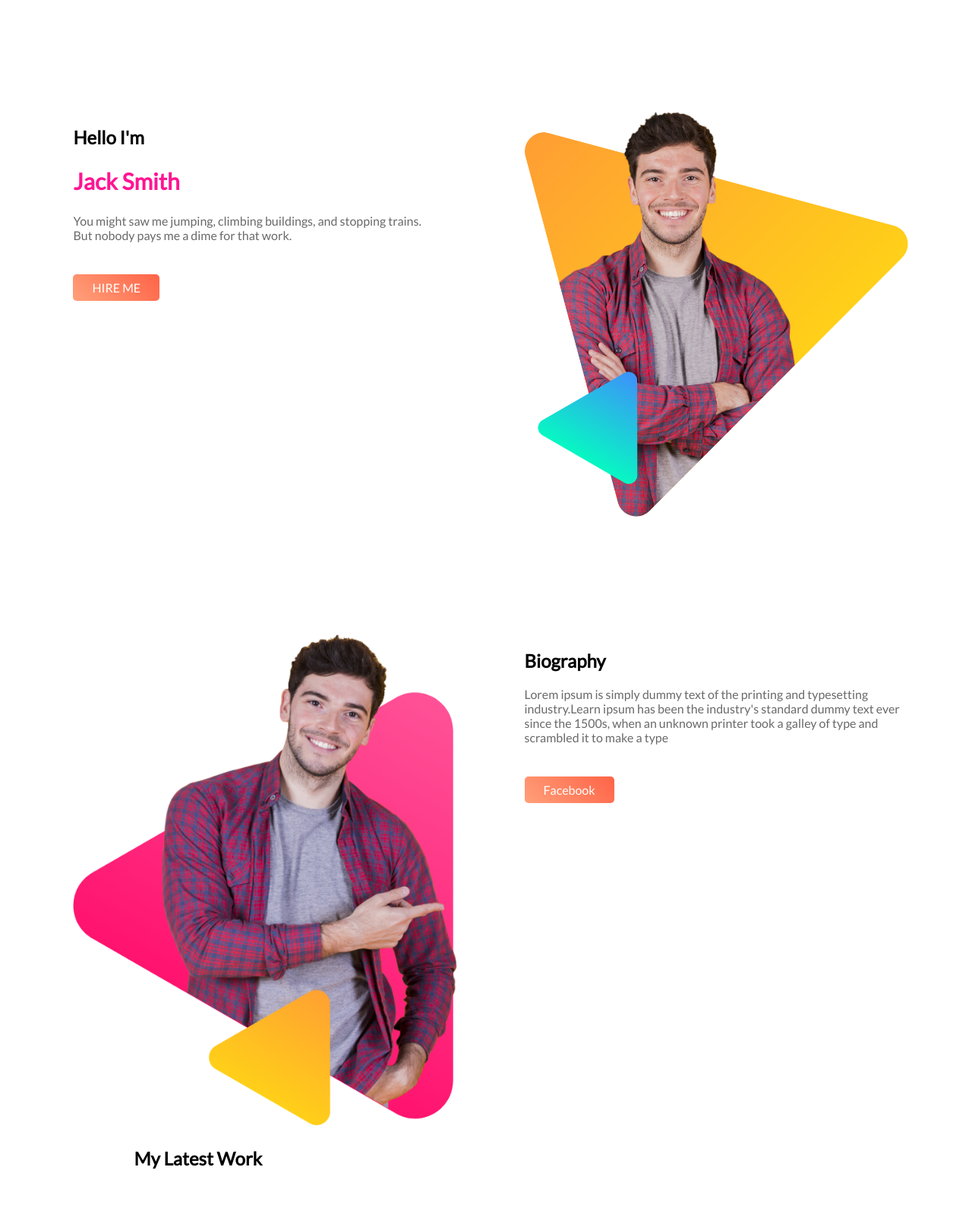
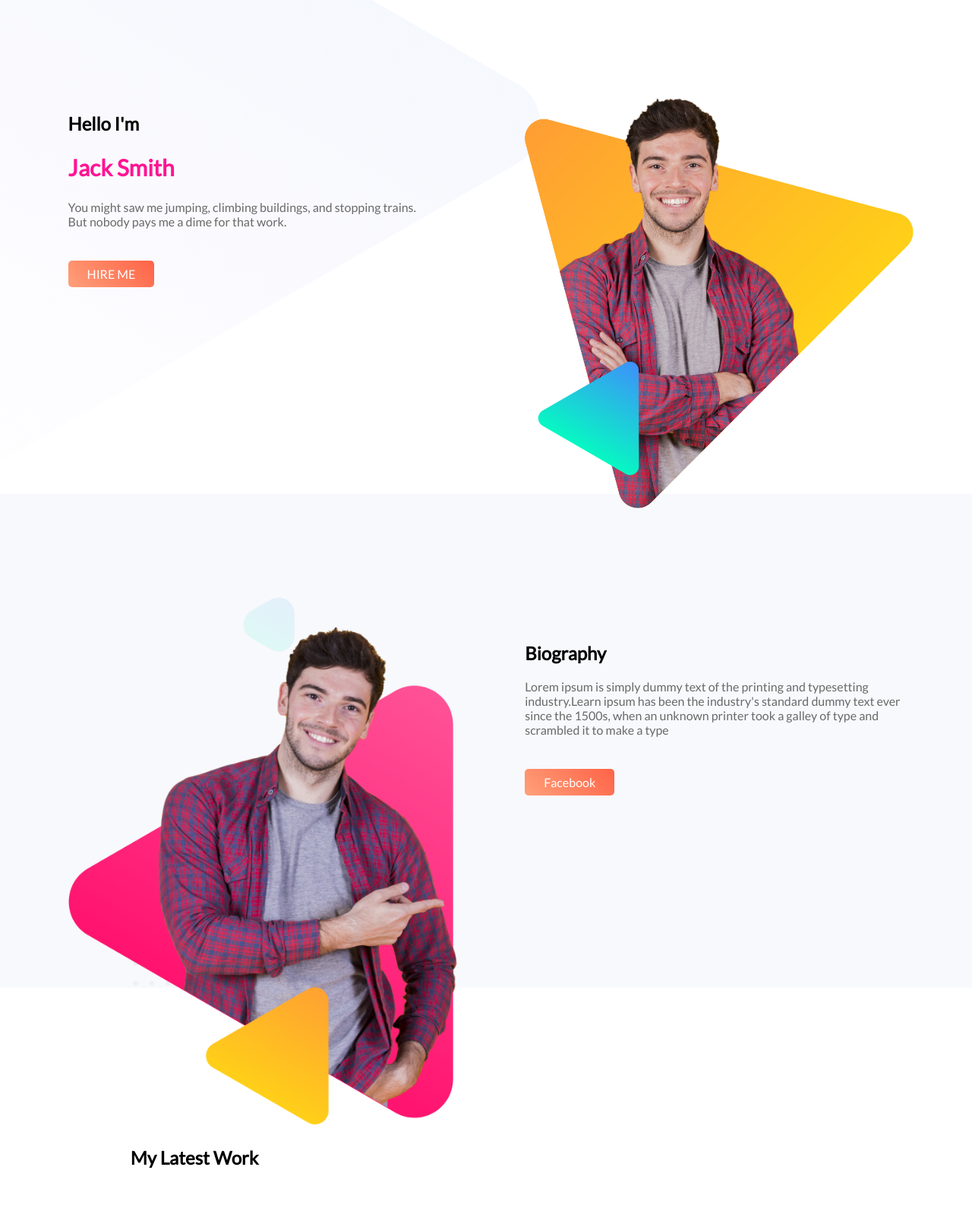
Before and after one commit to redoy1102/Jack-Smith-Portfolio, a plain HTML site: page index.html in a window 1280 px wide. Shown: the top 1586 px of the page at 76% size. Drawn offline with Linux system fonts and the light colour scheme.

Commit message:
website done

```diff
--- a/index.html
+++ b/index.html
@@ -21,7 +21,7 @@
             <img src="images/peter.png" alt="">
         </div>
     </section>
-    <section class="top-banner01">
+    <section class="Biography-area">
         <div class="half-width">
             <img src="images/peter_dream.png" alt="">
         </div>
@@ -45,7 +45,7 @@
             <img class="size-image" src="images/latest-work-3.jpg" alt="">
         </div>
     </section>
-<section>
+<section class="footer-area">
     <div class="half-width01">
         <h1 class="padding">What Client are say</h1>
         <h3>Bruce Moccy</h3>
--- a/style.css
+++ b/style.css
@@ -1,5 +1,6 @@
 body{
     font-family: 'Lato', sans-serif;
+    margin: 0;
 }
 #name-color{
     color:#FF1493;
@@ -28,15 +29,11 @@ p{
     width: 100%;
 }
 .top-banner{
-    background-image: url(images/header-bg.png);
+    background-image: url("images/header-bg.png");
     background-repeat: no-repeat;
-    width: 100%;
 }
-.top-banner01{
-    background-image: url(images/biography-bg.png);
-    background-repeat: no-repeat;
-    width: 100%;
-}
+
+
 .half-width01{
     width: 40%;
     text-align: center;
@@ -68,11 +65,19 @@ h3{
     border-radius: 5px;
     color: white;
 
-
-
-
 }
 .grey-kor{
     color: grey;
     text-align: center;
 }
+section{
+    height: 500px;
+    padding-bottom: 150px;
+}
+.Biography-area{
+    background-image: url(images/biography-bg.png);
+}
+
+.footer-area{
+    background-image: url(images/footer-bg.png);
+}
```
